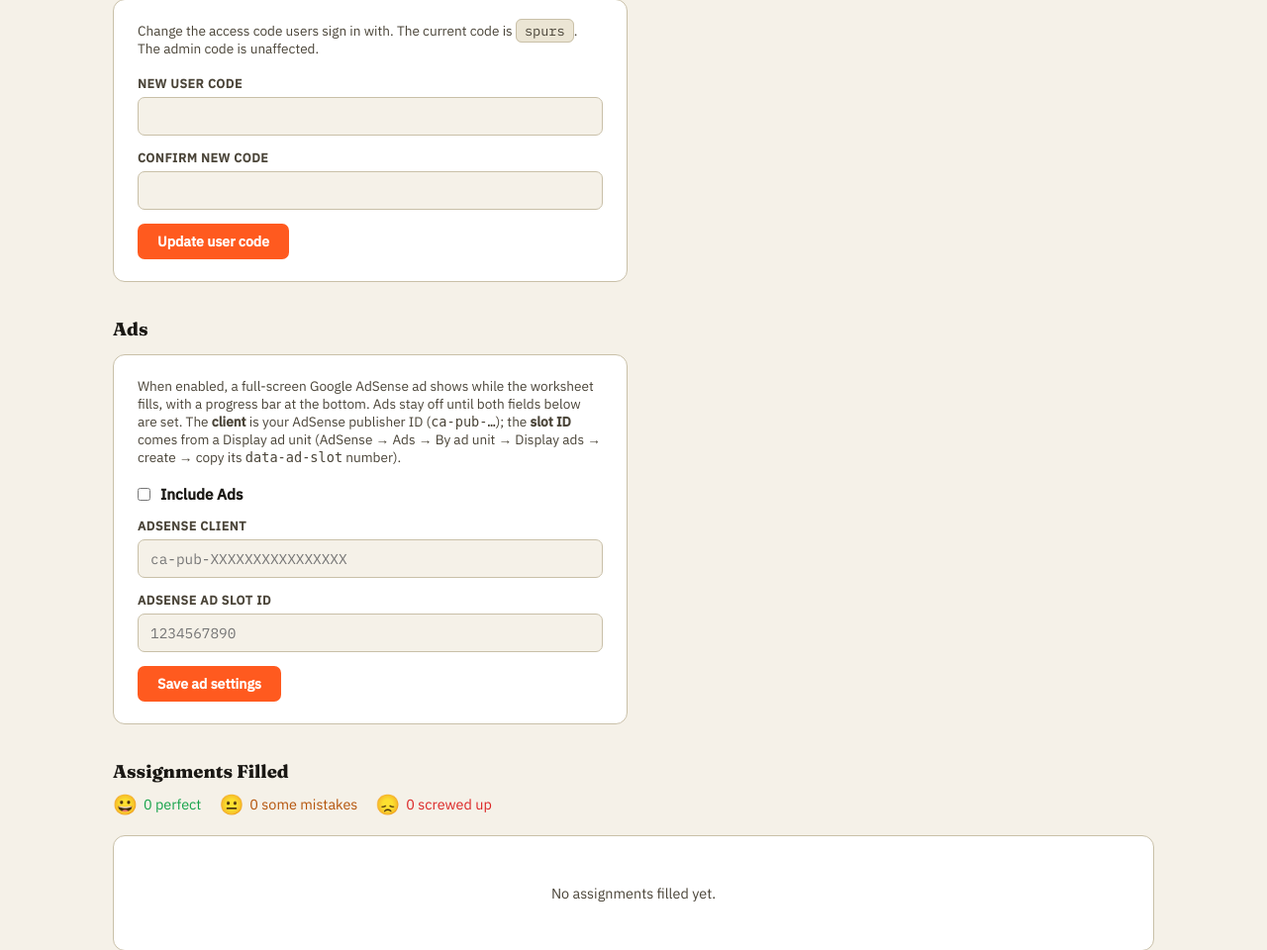
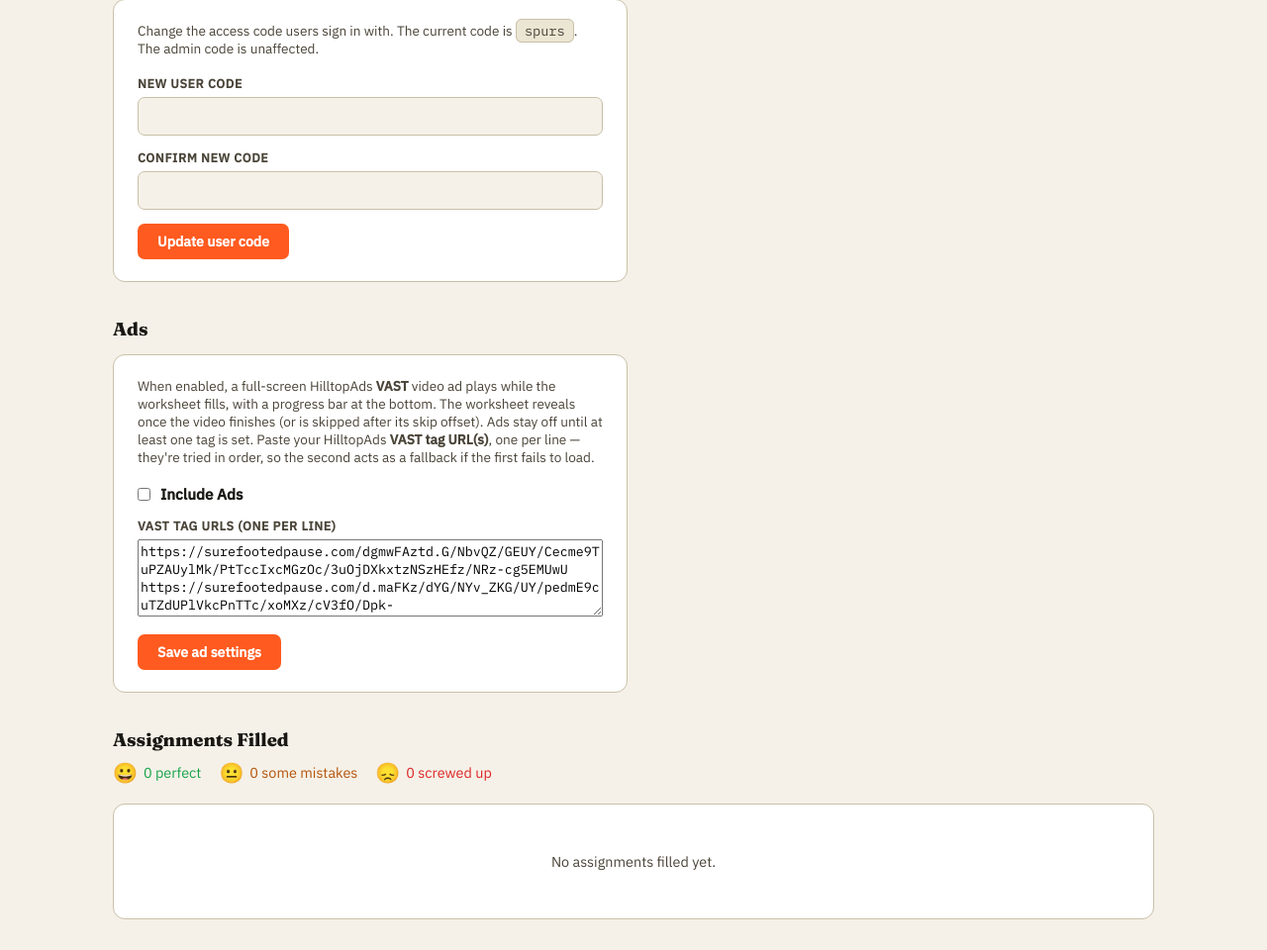
Before and after one commit to K-man1/paperfill, a Flask app: page /admin in a window 1280 px wide. Shown: the part 415-1375 px from the top of the page at 99% size. Run offline with Flask 3, Linux system fonts and the light colour scheme; the visitor is signed in with stand-in values (Sample User, id 1); some libraries are stand-ins or nearby versions.

Commit message:
Replace AdSense with HilltopAds VAST video ads
Swap the AdSense overlay for a dependency-free VAST 3.0 player: fetches
the HilltopAds VAST tag, parses the first playable InLine ad, plays the
video in the fill gate, and fires impression/quartile/complete/click
beacons. The real video length drives the gate; a fixed timer is armed
first as a fallback so a blocked fetch, missing media, or rejected
autoplay can never trap the user's worksheet. Skip appears at the VAST
skipoffset. Multiple tags are tried in order (primary + fallback).

Admin ads form now takes VAST tag URLs (textarea) instead of AdSense
client/slot; config stored in vast_tags.txt with built-in defaults.
Removes the AdSense loader from index/login heads.

Co-Authored-By: Claude Opus 4.8 <noreply@anthropic.com>

```diff
--- a/app.py
+++ b/app.py
@@ -114,8 +114,14 @@ def set_user_password(pw: str) -> None:
 # fills. Needs the AdSense client (ca-pub-…) and an ad-unit slot ID. All default
 # to off/empty so nothing changes until an admin opts in and supplies both.
 ADS_ENABLED_PATH = BASE_DIR / "ads_enabled.txt"
-ADSENSE_CLIENT_PATH = BASE_DIR / "adsense_client.txt"
-ADSENSE_SLOT_PATH = BASE_DIR / "adsense_slot.txt"
+VAST_TAGS_PATH = BASE_DIR / "vast_tags.txt"
+
+# HilltopAds VAST tag URLs, tried in order. Used as the default until/unless
+# overridden from the admin dashboard (one URL per line in vast_tags.txt).
+DEFAULT_VAST_TAGS = [
+    "https://surefootedpause.com/dgmwFAztd.G/NbvQZ/GEUY/Cecme9TuPZAUylMk/PtTccIxcMGzOc/3uOjDXkxtzNSzHEfz/NRz-cg5EMUwU",
+    "https://surefootedpause.com/d.maFKz/dYG/NYv_ZKG/UY/pedmE9cuTZdUPlVkcPnTTc/xoMXz/cV3fO/Dpk-tXNnzHEXz/NEzpcc5/MjyyZLsIajWM1/p_d/DU0/xn",
+]
 
 def get_ads_enabled() -> bool:
     try:
@@ -126,23 +132,17 @@ def get_ads_enabled() -> bool:
 def set_ads_enabled(enabled: bool) -> None:
     ADS_ENABLED_PATH.write_text("1" if enabled else "0")
 
-def get_adsense_client() -> str:
+def get_vast_tags() -> list[str]:
+    """VAST tag URLs (one per line). Falls back to the built-in defaults."""
     try:
-        return ADSENSE_CLIENT_PATH.read_text().strip()
+        tags = [ln.strip() for ln in VAST_TAGS_PATH.read_text().splitlines() if ln.strip()]
     except OSError:
-        return ""
+        tags = []
+    return tags or list(DEFAULT_VAST_TAGS)
 
-def set_adsense_client(client: str) -> None:
-    ADSENSE_CLIENT_PATH.write_text(client.strip())
-
-def get_adsense_slot() -> str:
-    try:
-        return ADSENSE_SLOT_PATH.read_text().strip()
-    except OSError:
-        return ""
-
-def set_adsense_slot(slot: str) -> None:
-    ADSENSE_SLOT_PATH.write_text(slot.strip())
+def set_vast_tags(raw: str) -> None:
+    tags = [ln.strip() for ln in (raw or "").splitlines() if ln.strip()]
+    VAST_TAGS_PATH.write_text("\n".join(tags))
 
 # All admin-dashboard data (sign-ins, filled assignments, devices) lives in a
 # shared Supabase Postgres database — see db.py. A shared DB is the single
@@ -559,9 +559,8 @@ def login():
             return redirect(url_for("index"))
         else:
             _record_signin("failed")
-            return render_template("login.html", error="Incorrect access code. Please try again.",
-                                   adsense_client=get_adsense_client())
-    return render_template("login.html", error=None, adsense_client=get_adsense_client())
+            return render_template("login.html", error="Incorrect access code. Please try again.")
+    return render_template("login.html", error=None)
 
 
 @app.route("/logout")
@@ -617,8 +616,7 @@ def admin():
         current_user_password=get_user_password(),
         pw_status=request.args.get("pw_status"),
         ads_enabled=get_ads_enabled(),
-        adsense_client=get_adsense_client(),
-        adsense_slot=get_adsense_slot(),
+        vast_tags="\n".join(get_vast_tags()),
         ads_status=request.args.get("ads_status"),
     )
 
@@ -645,8 +643,7 @@ def change_ads():
         return redirect(url_for("login"))
     # Unchecked checkboxes don't submit, so absence means "off".
     set_ads_enabled(request.form.get("ads_enabled") == "on")
-    set_adsense_client((request.form.get("adsense_client") or "").strip())
-    set_adsense_slot((request.form.get("adsense_slot") or "").strip())
+    set_vast_tags(request.form.get("vast_tags") or "")
     return redirect(url_for("admin", ads_status="ok"))
 
 
@@ -655,13 +652,12 @@ def index():
     # Gated: require a sign-in (user or admin) before the filler is shown.
     if not session.get("role"):
         return redirect(url_for("login"))
-    # Ads only run when enabled AND a client+slot are configured; the template
-    # treats missing values as "off" regardless of the flag.
+    # Ads only run when enabled AND at least one VAST tag is configured; the
+    # template treats an empty tag list as "off" regardless of the flag.
     return render_template(
         "index.html",
         ads_enabled=get_ads_enabled(),
-        adsense_client=get_adsense_client(),
-        adsense_slot=get_adsense_slot(),
+        vast_tags=get_vast_tags(),
     )
 
 
--- a/templates/admin.html
+++ b/templates/admin.html
@@ -409,12 +409,12 @@ tr:hover td { background: var(--paper); }
       <div class="banner banner-ok">Ad settings updated.</div>
     {% endif %}
     <p class="hint">
-      When enabled, a full-screen Google AdSense ad shows while the worksheet
-      fills, with a progress bar at the bottom. Ads stay off until both fields
-      below are set. The <strong>client</strong> is your AdSense publisher ID
-      (<code>ca-pub-…</code>); the <strong>slot ID</strong> comes from a Display
-      ad unit (AdSense → Ads → By ad unit → Display ads → create → copy its
-      <code>data-ad-slot</code> number).
+      When enabled, a full-screen HilltopAds <strong>VAST</strong> video ad plays
+      while the worksheet fills, with a progress bar at the bottom. The worksheet
+      reveals once the video finishes (or is skipped after its skip offset). Ads
+      stay off until at least one tag is set. Paste your HilltopAds
+      <strong>VAST tag URL(s)</strong>, one per line — they're tried in order, so
+      the second acts as a fallback if the first fails to load.
     </p>
     <form method="post" action="/admin/ads" autocomplete="off">
       <div class="field checkbox">
@@ -423,16 +423,11 @@ tr:hover td { background: var(--paper); }
         <label for="ads_enabled">Include Ads</label>
       </div>
       <div class="field">
-        <label for="adsense_client">AdSense client</label>
-        <input type="text" id="adsense_client" name="adsense_client"
-               value="{{ adsense_client }}" placeholder="ca-pub-XXXXXXXXXXXXXXXX"
-               autocomplete="off" />
-      </div>
-      <div class="field">
-        <label for="adsense_slot">AdSense ad slot ID</label>
-        <input type="text" id="adsense_slot" name="adsense_slot"
-               value="{{ adsense_slot }}" placeholder="1234567890"
-               autocomplete="off" />
+        <label for="vast_tags">VAST tag URLs (one per line)</label>
+        <textarea id="vast_tags" name="vast_tags" rows="4"
+                  placeholder="https://…/vast-tag-1&#10;https://…/vast-tag-2"
+                  autocomplete="off" spellcheck="false"
+                  style="width:100%;font-family:var(--mono,monospace);">{{ vast_tags }}</textarea>
       </div>
       <button type="submit" class="save-btn">Save ad settings</button>
     </form>
--- a/templates/login.html
+++ b/templates/login.html
@@ -5,8 +5,6 @@
 <meta charset="utf-8" />
 <meta name="viewport" content="width=device-width,initial-scale=1" />
 <title>Paperfill — Sign In</title>
-{% if adsense_client %}<!-- Google AdSense site loader (needed for account verification) -->
-<script async src="https://pagead2.googlesyndication.com/pagead/js/adsbygoogle.js?client={{ adsense_client }}" crossorigin="anonymous"></script>{% endif %}
 <link rel="preconnect" href="https://fonts.googleapis.com">
 <link rel="preconnect" href="https://fonts.gstatic.com" crossorigin>
 <link href="https://fonts.googleapis.com/css2?family=Fraunces:opsz,wght@9..144,400;9..144,600;9..144,800&family=IBM+Plex+Mono:wght@400;500;600&family=IBM+Plex+Sans:wght@400;500&display=swap" rel="stylesheet">
```
Also changed, not shown: templates/index.html (+165 -24 lines).
